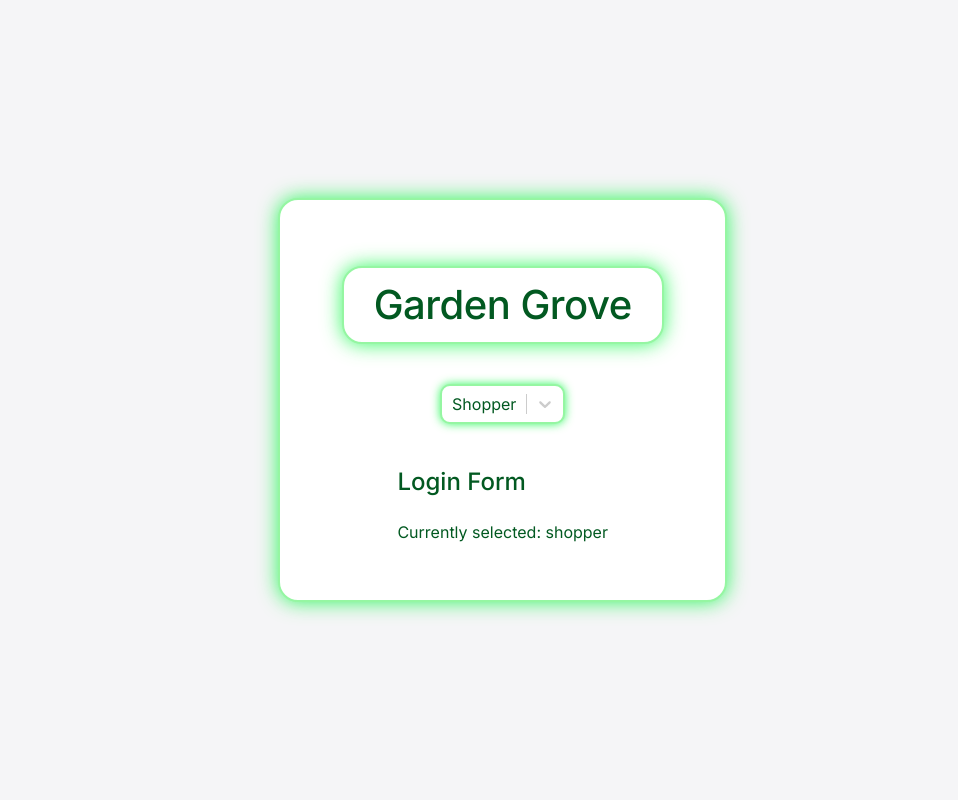
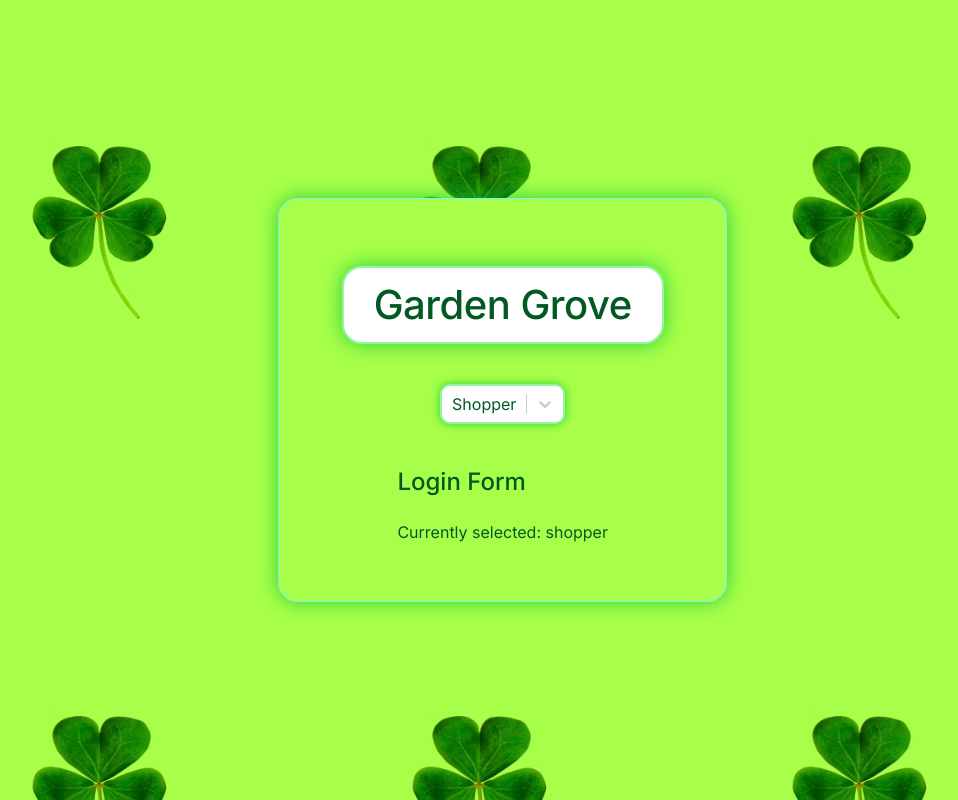
Before and after one commit to SeanieCodes/mall-app-frontend, a React (Vite) app: page / in a window 1280 px wide. Shown: the whole page, without its empty margins (159-1117 px from the left). Built offline with nearby package versions, Linux system fonts and the light colour scheme.

Commit message:
feat: add background css

```diff
--- a/src/App.css
+++ b/src/App.css
@@ -10,21 +10,11 @@
   --white: #ffffff;
   --gray: #f5f5f7;
   --shadow: rgba(0, 0, 0, 0.1);
-  --glow: rgba(2, 247, 59, 0.795);
+  --glow: rgba(8, 196, 52, 0.795);
 }
 
 * {
   font-family: 'Inter', -apple-system, BlinkMacSystemFont, sans-serif;
-}
-
-body {
-  background-color: var(--gray);
-  margin: 0;
-  padding: 0;
-  min-height: 100vh;
-  display: flex;
-  justify-content: center;
-  align-items: center;
 }
 
 .app-container {
@@ -42,6 +32,35 @@ body {
   border: 2px solid var(--lighter-green);
   box-shadow: 0 0 20px var(--glow);
   backdrop-filter: blur(10px);
+  position: relative;
+  z-index: 1;
+}
+
+body {
+  margin: 0;
+  padding: 0;
+  min-height: 100vh;
+  display: flex;
+  justify-content: center;
+  align-items: center;
+  background-image: url('./assets/GreenClover.png');
+  background-repeat: repeat;
+  background-size: 380px;
+  background-position: center -50px;
+  background-attachment: fixed;
+  position: relative;
+}
+
+body::before {
+  content: '';
+  position: absolute;
+  top: 0;
+  left: 0;
+  right: 0;
+  bottom: 0;
+  z-index: 0;
+  background-color: rgba(255, 255, 255, 0);
+
 }
 
 h1 {
--- a/src/App.jsx
+++ b/src/App.jsx
@@ -4,6 +4,7 @@ import Dropdown from './components/Layout/Dropdown';
 import LoginForm from './components/Auth/LoginForm';
 import SignupForm from './components/Auth/SignupForm';
 import './App.css';
+import greenClover from './assets/GreenClover.png';
 
 const App = () => {
 
@@ -15,7 +16,12 @@ const App = () => {
                 <Route
                     path="/"
                     element={
-                      <div className="app-container">
+                      <div
+                      className="app-container"
+                      style={{
+                        backgroundImage: `url(${greenClover})`,
+                      }}
+                      >
                             <h1>Garden Grove</h1>
                             <Dropdown onTypeChange={setSelectedType} />
                             <LoginForm userType={selectedType} />
```
Also changed, not shown: src/assets/GreenClover.png (added).
